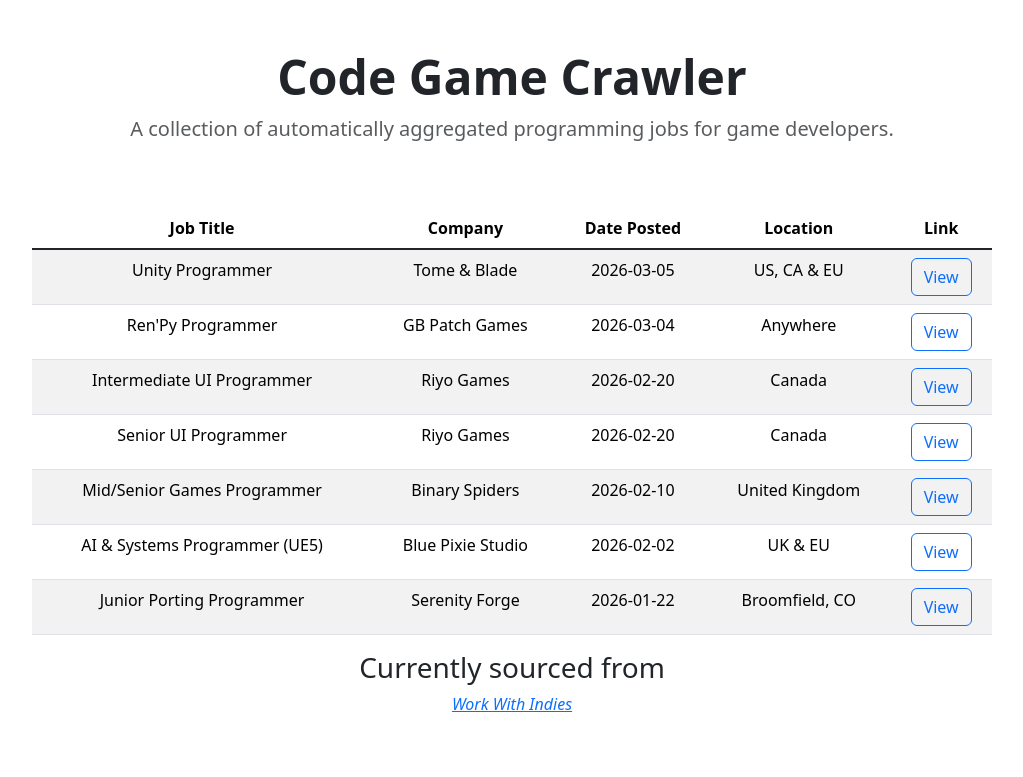
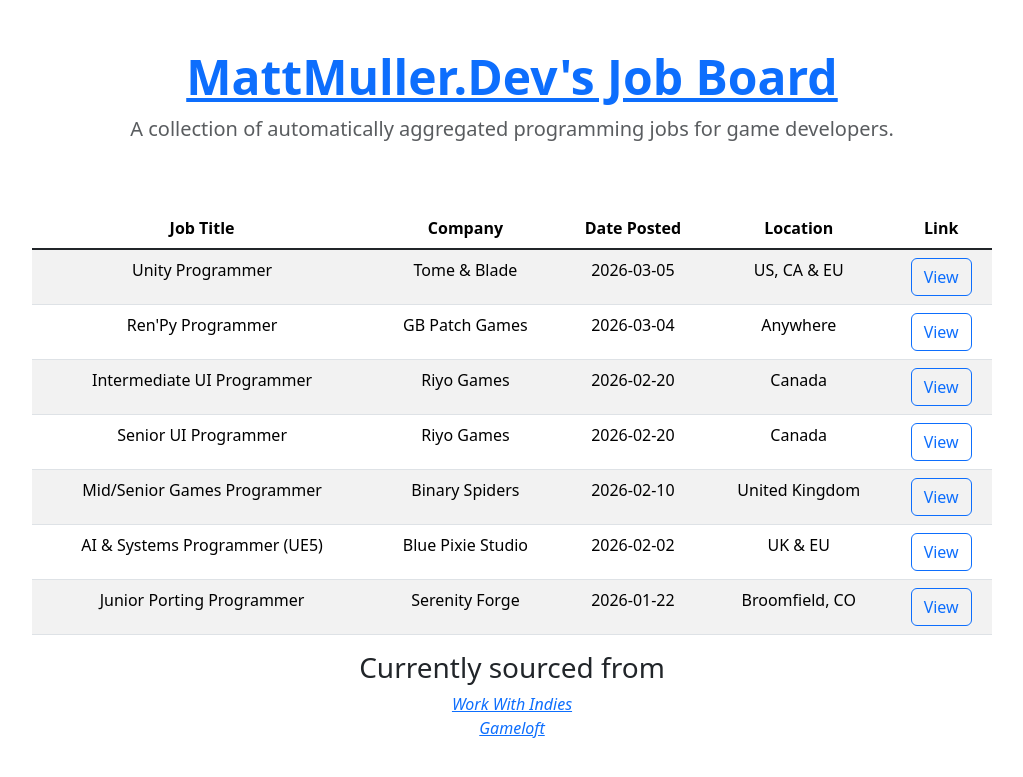
Before and after one commit to toboozy/Game-Job-Scraper, a PHP site: page / in a window 1280 px wide. Shown: the top 777 px of the page, without its empty margins (128-1151 px from the left). Run offline with PHP 8.4, Linux system fonts and the light colour scheme; data comes from the database, SQL or seed files in the repository.

Commit message:
Updating the example site

```diff
--- a/ExampleWebsite/index.php
+++ b/ExampleWebsite/index.php
@@ -27,7 +27,7 @@
     <body>
         <main>
             <div class="container py-5 text-center">
-                <h1 class="display-5 fw-bold">Code Game Crawler</h1>
+                <h1 class="display-5 fw-bold"><a href="https://www.mattmuller.dev/" target="_blank">MattMuller.Dev's Job Board</a></h1>
                 <p class="lead text-muted">
                     A collection of automatically aggregated programming jobs for game developers.
                 </p>
@@ -63,7 +63,10 @@
 
         <footer>
             <h3 class="text-center">Currently sourced from</h3>
-            <p class="text-center"><i><a href="https://workwithindies.com" target="_blank">Work With Indies</a></i></p>
+            <ul class="text-center list-unstyled">
+                <li><i><a href="https://workwithindies.com" target="_blank">Work With Indies</a></i></li>
+                <li><i><a href="https://gameloft.com" target="_blank">Gameloft</a></i></li>
+            </ul>
         </footer>
 
     </body>
```
